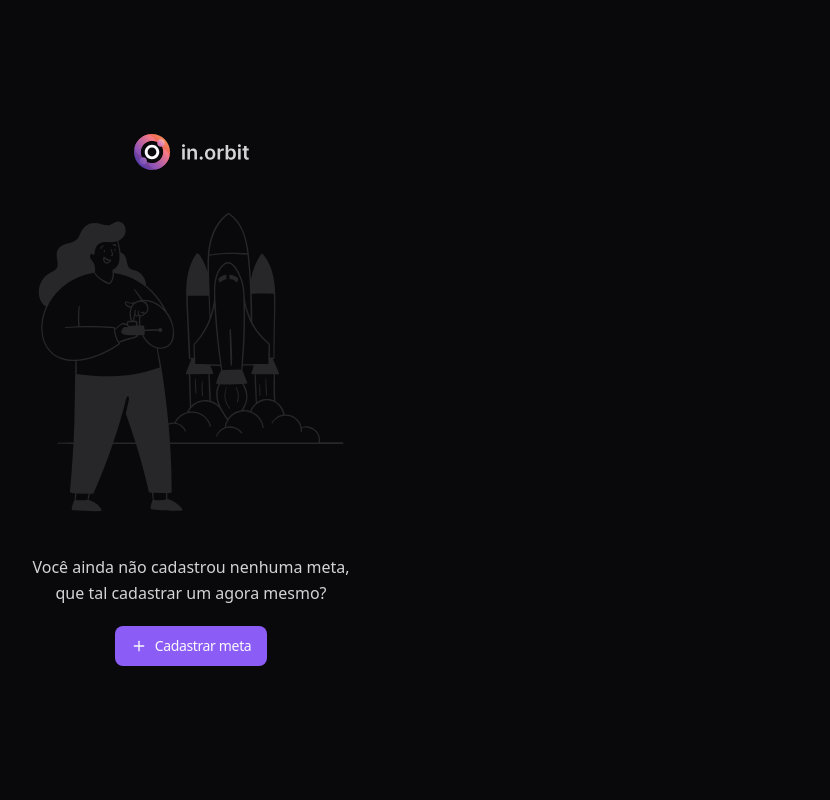
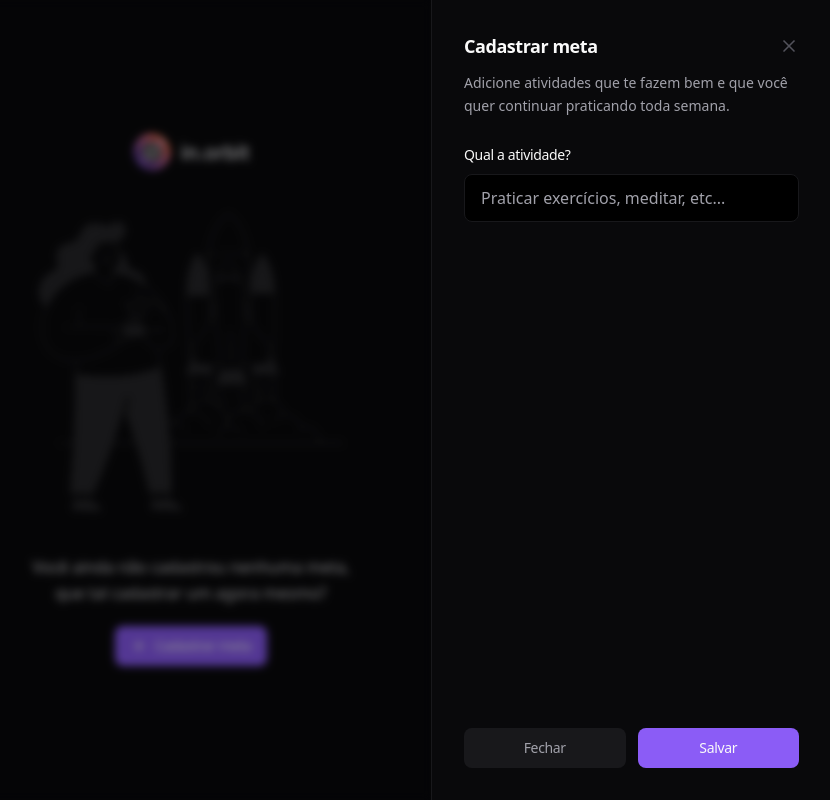
Before and after one commit to KaianDev/nlw-pocket-js-web, a React (Vite) app: page / in a window 1280 px wide. Both pictures are taken after a click on the button "Cadastrar meta". Shown: the whole page, without its empty margins (449-1279 px from the left). Built offline with nearby package versions, Linux system fonts and the light colour scheme.

Commit message:
feat: add Input and Label components

```diff
--- a/biome.json
+++ b/biome.json
@@ -23,6 +23,9 @@
       "recommended": true,
       "style": {
         "noNonNullAssertion": "off"
+      },
+      "a11y": {
+        "noLabelWithoutControl": "off"
       }
     }
   },
--- a/package.json
+++ b/package.json
@@ -14,6 +14,7 @@
     "lucide-react": "^0.441.0",
     "react": "^18.3.1",
     "react-dom": "^18.3.1",
+    "tailwind-merge": "^2.5.2",
     "tailwind-variants": "^0.2.1"
   },
   "devDependencies": {
--- a/src/App.tsx
+++ b/src/App.tsx
@@ -1,12 +1,23 @@
-import { PlusIcon } from "lucide-react"
+import { PlusIcon, XIcon } from "lucide-react"
 
+import { Button } from "./components/ui/button"
+import {
+  Dialog,
+  DialogClose,
+  DialogContent,
+  DialogDescription,
+  DialogTitle,
+  DialogTrigger,
+} from "./components/ui/dialog"
 import logo from "./assets/logo.svg"
 import illustrationLetStart from "./assets/illustration-let-start.svg"
-import { Button } from "./components/ui/button"
+import { Input } from "./components/ui/input"
+import { Label } from "./components/ui/label"
 
 export const App = () => {
   return (
-    <h1 className="h-screen w-full flex flex-col items-center justify-center gap-8">
+    <Dialog>
+      <main className="h-screen w-full flex flex-col items-center justify-center gap-8">
         <img src={logo} alt="in.orbit" />
         <img src={illustrationLetStart} alt="Illustration let start" />
         <div className="max-w-80 flex flex-col gap-5 items-center">
@@ -15,11 +26,51 @@ export const App = () => {
             mesmo?
           </p>
 
+          <DialogTrigger asChild>
             <Button>
               <PlusIcon className="size-4" />
               Cadastrar meta
             </Button>
+          </DialogTrigger>
         </div>
-    </h1>
+      </main>
+      <DialogContent>
+        <div className="flex flex-col gap-6 h-full">
+          <div className="space-y-3">
+            <div className="flex items-center justify-between ">
+              <DialogTitle>Cadastrar meta</DialogTitle>
+              <DialogClose>
+                <XIcon className="size-5 text-zinc-600" />
+              </DialogClose>
+            </div>
+            <DialogDescription>
+              Adicione atividades que te fazem bem e que você quer continuar
+              praticando toda semana.
+            </DialogDescription>
+          </div>
+
+          <form className="flex flex-col justify-between h-full">
+            <div>
+              <div className="space-y-2">
+                <Label htmlFor="title">Qual a atividade?</Label>
+                <Input
+                  id="title"
+                  placeholder="Praticar exercícios, meditar, etc..."
+                />
+              </div>
+            </div>
+
+            <div className="grid grid-cols-2 gap-3">
+              <DialogClose asChild>
+                <Button type="button" variant="secondary">
+                  Fechar
+                </Button>
+              </DialogClose>
+              <Button type="submit">Salvar</Button>
+            </div>
+          </form>
+        </div>
+      </DialogContent>
+    </Dialog>
   )
 }
--- a/src/components/ui/dialog.tsx
+++ b/src/components/ui/dialog.tsx
@@ -40,7 +40,10 @@ export const DialogContent = (props: DialogPrimitive.DialogContentProps) => {
 
 export const DialogTitle = (props: DialogPrimitive.DialogTitleProps) => {
   return (
-    <DialogPrimitive.DialogTitle {...props} className="text-lg font-semibold" />
+    <DialogPrimitive.DialogTitle
+      {...props}
+      className="text-lg font-semibold tracking-tight"
+    />
   )
 }
 
--- /dev/null
+++ b/src/components/ui/input.tsx
@@ -0,0 +1,17 @@
+import { type ComponentProps, forwardRef } from "react"
+import { twMerge } from "tailwind-merge"
+
+type InputProps = ComponentProps<"input">
+
+export const Input = forwardRef<HTMLInputElement, InputProps>((props, ref) => {
+  return (
+    <input
+      {...props}
+      ref={ref}
+      className={twMerge(
+        "text-zinc-50 bg-black h-12 w-full flex items-center px-4 rounded-lg border border-zinc-900 placeholder-zinc-400 hover:border-zinc-800 focus-visible:border-pink-500 focus-visible:ring-4 ring-pink-500/10 outline-none",
+        props.className
+      )}
+    />
+  )
+})
--- /dev/null
+++ b/src/components/ui/label.tsx
@@ -0,0 +1,14 @@
+import type { ComponentProps } from "react"
+import { twMerge } from "tailwind-merge"
+
+export const Label = (props: ComponentProps<"label">) => {
+  return (
+    <label
+      {...props}
+      className={twMerge(
+        "font-medium text-sm tracking-tight leading-normal",
+        props.className
+      )}
+    />
+  )
+}
```
Also changed, not shown: 1 other file (tests, documents, lock files or other folders). Lines whose indentation alone changed are shown as unchanged.
